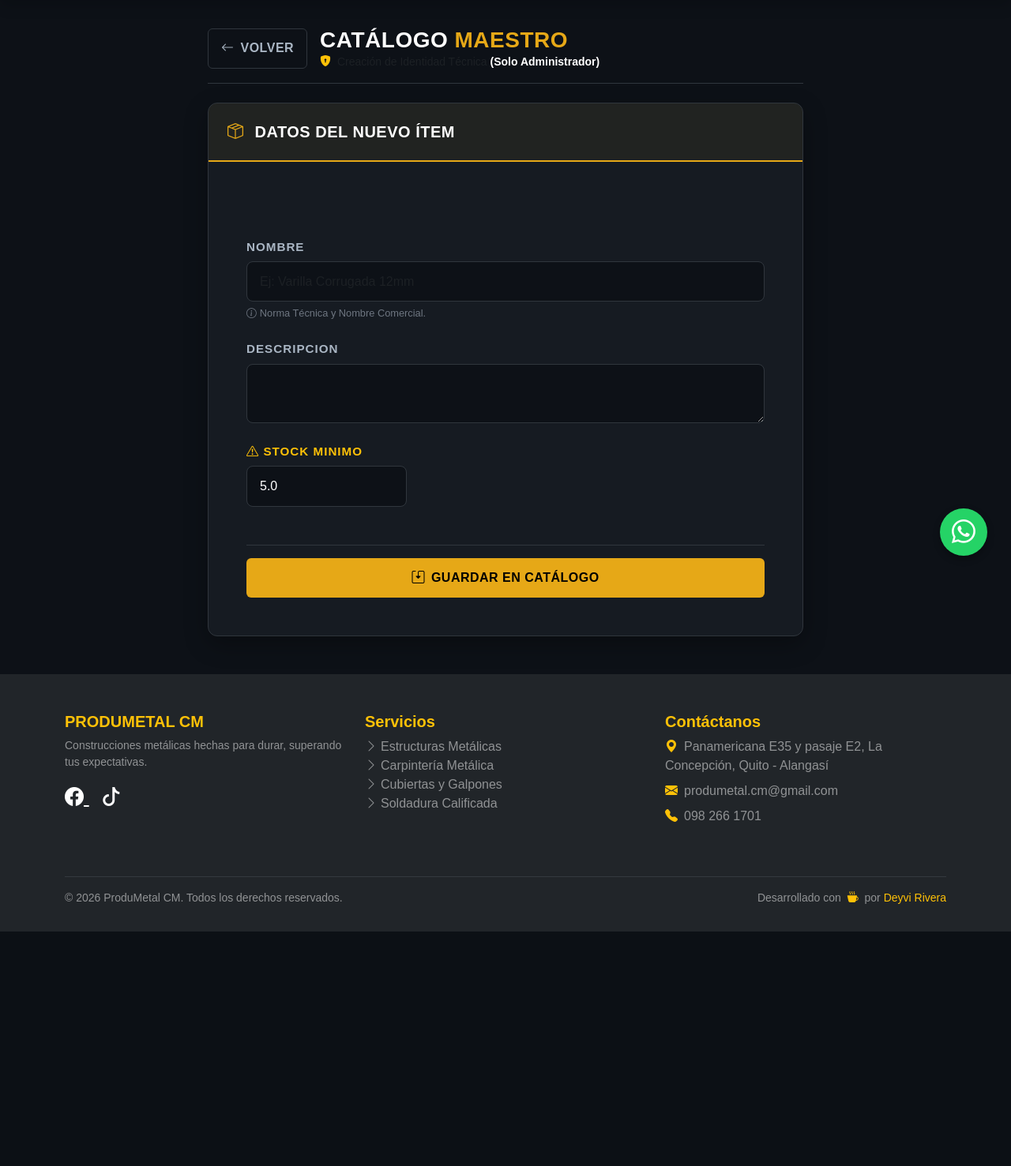
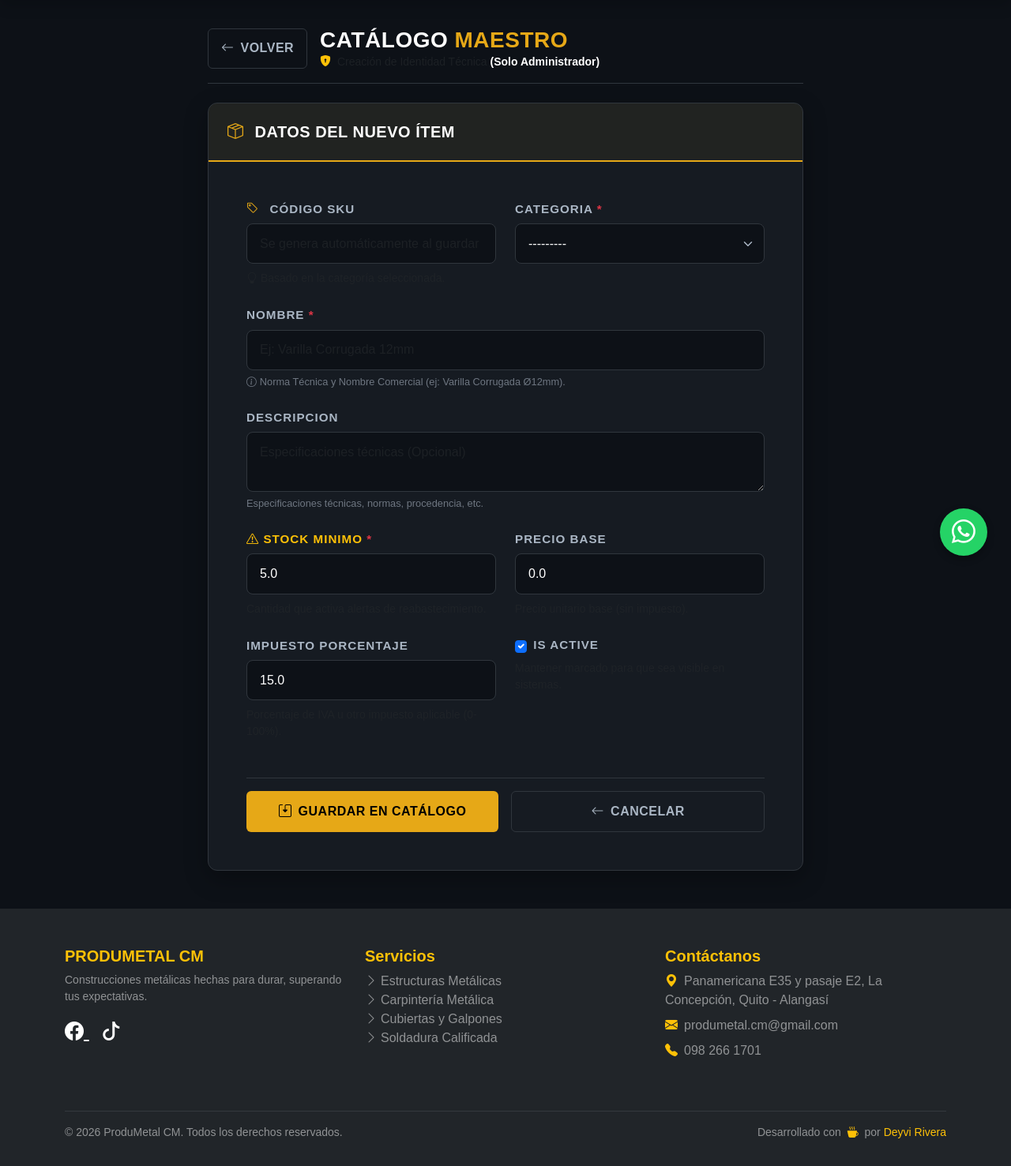
Before and after one commit to Deyvi10/Produmetal2, a Django app: page /erp/inventario/nuevo-material/ in a window 1280 px wide. Shown: the part 66-1543 px from the top of the page at 79% size. Before the commit the page ends 1246 px from the top, so only its background shows below. Run offline with Django 5.2, Linux system fonts and the light colour scheme; a user stored in the database is signed in; data that the repository does not hold is empty; parts of the project's set-up code (start-up, migrations or seed data) failed here and were passed over.

Commit message:
Cambios estrategicos

```diff
--- a/web/forms.py
+++ b/web/forms.py
@@ -119,14 +119,78 @@ class ProyectoForm(forms.ModelForm):
 class MaterialForm(forms.ModelForm):
     class Meta:
         model = Material
-        # CORRECCIÓN CRÍTICA: Adaptado a la nueva arquitectura de Categoria (se eliminó tipo y subcategoria)
-        fields = ['categoria', 'nombre', 'descripcion', 'stock_minimo']
+        fields = ['categoria', 'nombre', 'descripcion', 'precio_base',
+                  'impuesto_porcentaje', 'stock_minimo', 'is_active']
         widgets = {
-            'categoria': forms.Select(attrs={'class': 'form-select'}),
-            'nombre': forms.TextInput(attrs={'class': 'form-control', 'placeholder': 'Ej: Varilla Corrugada 12mm'}),
-            'descripcion': forms.Textarea(attrs={'class': 'form-control', 'rows': 2}),
-            'stock_minimo': forms.NumberInput(attrs={'class': 'form-control', 'min': '0', 'step': '0.01'}),
+            'categoria': forms.Select(attrs={
+                'class': 'form-select',
+                'required': 'required'
+            }),
+            'nombre': forms.TextInput(attrs={
+                'class': 'form-control',
+                'placeholder': 'Ej: Varilla Corrugada 12mm',
+                'required': 'required',
+                'maxlength': '200'
+            }),
+            'descripcion': forms.Textarea(attrs={
+                'class': 'form-control',
+                'rows': 2,
+                'placeholder': 'Especificaciones técnicas (Opcional)'
+            }),
+            'precio_base': forms.NumberInput(attrs={
+                'class': 'form-control',
+                'step': '0.01',
+                'min': '0',
+                'placeholder': '0.00'
+            }),
+            'impuesto_porcentaje': forms.NumberInput(attrs={
+                'class': 'form-control',
+                'step': '0.01',
+                'min': '0',
+                'max': '100',
+                'value': '15'
+            }),
+            'stock_minimo': forms.NumberInput(attrs={
+                'class': 'form-control',
+                'step': '0.01',
+                'min': '0',
+                'placeholder': 'Cantidad mínima para alertas'
+            }),
+            'is_active': forms.CheckboxInput(attrs={
+                'class': 'form-check-input'
+            })
         }
+
+    def clean_nombre(self):
+        """Validar que el nombre no sea vacío y tenga longitud mínima"""
+        nombre = self.cleaned_data.get('nombre', '').strip()
+        if not nombre:
+            raise ValidationError("El nombre del material es obligatorio y no puede estar vacío.")
+        if len(nombre) < 3:
+            raise ValidationError("El nombre debe tener al menos 3 caracteres.")
+        return nombre
+
+    def clean_precio_base(self):
+        """Validar que el precio no sea negativo"""
+        precio = self.cleaned_data.get('precio_base')
+        if precio is not None and precio < 0:
+            raise ValidationError("El precio base no puede ser negativo.")
+        return precio
+
+    def clean_stock_minimo(self):
+        """Validar que stock mínimo sea válido"""
+        stock = self.cleaned_data.get('stock_minimo')
+        if stock is not None and stock < 0:
+            raise ValidationError("El stock mínimo no puede ser negativo.")
+        return stock
+
+    def clean_impuesto_porcentaje(self):
+        """Validar que el porcentaje sea válido (0-100%)"""
+        impuesto = self.cleaned_data.get('impuesto_porcentaje')
+        if impuesto is not None:
+            if impuesto < 0 or impuesto > 100:
+                raise ValidationError("El porcentaje de impuesto debe estar entre 0 y 100.")
+        return impuesto
 
 class AjusteInventarioForm(forms.Form):
     bodega = forms.ModelChoiceField(
--- a/web/templates/web/erp/crear_material.html
+++ b/web/templates/web/erp/crear_material.html
@@ -118,49 +118,95 @@
                     <form method="POST" enctype="multipart/form-data" class="needs-validation" novalidate>
                         {% csrf_token %}
 
+                        <!-- SECCIÓN 1: SKU Y CATEGORÍA -->
                         <div class="row g-4 mb-4">
+                            <!-- SKU: Solo lectura si estamos editando -->
                             <div class="col-md-6">
-                                <label class="form-label">{{ form.sku.label }}</label>
-                                {{ form.sku }}
+                                <label class="form-label">
+                                    <i class="bi bi-tag me-2" style="color: var(--pm-amber);"></i>
+                                    Código SKU
+                                </label>
+                                {% if editando %}
+                                    <input type="text" class="form-control" value="{{ material.sku }}" readonly disabled style="background: var(--pm-bg); opacity: 0.6;">
+                                    <small class="text-muted d-block mt-2"><i class="bi bi-info-circle"></i> El código SKU se genera automáticamente y no puede modificarse.</small>
+                                {% else %}
+                                    <input type="text" class="form-control" placeholder="Se genera automáticamente al guardar" disabled style="background: var(--pm-bg);">
+                                    <small class="text-muted d-block mt-2"><i class="bi bi-lightbulb"></i> Basado en la categoría seleccionada.</small>
+                                {% endif %}
                             </div>
+                            <!-- CATEGORÍA: Requerida -->
                             <div class="col-md-6">
-                                <label class="form-label">{{ form.tipo.label }}</label>
-                                {{ form.tipo }}
+                                <label class="form-label">{{ form.categoria.label }} <span class="text-danger">*</span></label>
+                                {{ form.categoria }}
+                                {% if form.categoria.errors %}<div class="text-danger small mt-1 fw-bold"><i class="bi bi-exclamation-triangle"></i> {{ form.categoria.errors|join:", " }}</div>{% endif %}
                             </div>
                         </div>
 
+                        <!-- SECCIÓN 2: NOMBRE Y DESCRIPCIÓN -->
                         <div class="mb-4">
-                            <label class="form-label">{{ form.nombre.label }}</label>
+                            <label class="form-label">{{ form.nombre.label }} <span class="text-danger">*</span></label>
                             {{ form.nombre }}
-                            <div class="form-text"><i class="bi bi-info-circle me-1"></i>Norma Técnica y Nombre Comercial.</div>
-                            {% if form.nombre.errors %}<div class="text-danger small mt-1 fw-bold">{{ form.nombre.errors|join:", " }}</div>{% endif %}
+                            <div class="form-text"><i class="bi bi-info-circle me-1"></i>Norma Técnica y Nombre Comercial (ej: Varilla Corrugada Ø12mm).</div>
+                            {% if form.nombre.errors %}<div class="text-danger small mt-1 fw-bold"><i class="bi bi-exclamation-triangle"></i> {{ form.nombre.errors|join:", " }}</div>{% endif %}
                         </div>
 
                         <div class="mb-4">
                             <label class="form-label">{{ form.descripcion.label }}</label>
                             {{ form.descripcion }}
+                            <div class="form-text">Especificaciones técnicas, normas, procedencia, etc.</div>
                         </div>
 
-                        <div class="row g-4 mb-5">
-                            <div class="col-md-4">
-                                <label class="form-label text-warning"><i class="bi bi-exclamation-triangle"></i> {{ form.stock_minimo.label }}</label>
+                        <!-- SECCIÓN 3: INVENTARIO Y PRECIOS -->
+                        <div class="row g-4 mb-4">
+                            <div class="col-md-6">
+                                <label class="form-label text-warning">
+                                    <i class="bi bi-exclamation-triangle"></i>
+                                    {{ form.stock_minimo.label }}
+                                    <span class="text-danger">*</span>
+                                </label>
                                 {{ form.stock_minimo }}
-                                {% if form.stock_minimo.errors %}<div class="text-danger small mt-1 fw-bold">{{ form.stock_minimo.errors|join:", " }}</div>{% endif %}
+                                <small class="text-muted d-block mt-2">Cantidad que activa alertas de reabastecimiento.</small>
+                                {% if form.stock_minimo.errors %}<div class="text-danger small mt-1 fw-bold"><i class="bi bi-exclamation-triangle"></i> {{ form.stock_minimo.errors|join:", " }}</div>{% endif %}
                             </div>
-                            <div class="col-md-4">
-                                <label class="form-label">{{ form.stock_actual.label }}</label>
-                                {{ form.stock_actual }}
-                            </div>
-                            <div class="col-md-4">
-                                <label class="form-label">{{ form.ubicacion.label }}</label>
-                                {{ form.ubicacion }}
+                            <div class="col-md-6">
+                                <label class="form-label">{{ form.precio_base.label }}</label>
+                                {{ form.precio_base }}
+                                <small class="text-muted d-block mt-2">Precio unitario base (sin impuesto).</small>
+                                {% if form.precio_base.errors %}<div class="text-danger small mt-1 fw-bold"><i class="bi bi-exclamation-triangle"></i> {{ form.precio_base.errors|join:", " }}</div>{% endif %}
                             </div>
                         </div>
 
+                        <!-- SECCIÓN 4: IMPUESTOS Y ESTADO -->
+                        <div class="row g-4 mb-5">
+                            <div class="col-md-6">
+                                <label class="form-label">{{ form.impuesto_porcentaje.label }}</label>
+                                {{ form.impuesto_porcentaje }}
+                                <small class="text-muted d-block mt-2">Porcentaje de IVA u otro impuesto aplicable (0-100%).</small>
+                                {% if form.impuesto_porcentaje.errors %}<div class="text-danger small mt-1 fw-bold"><i class="bi bi-exclamation-triangle"></i> {{ form.impuesto_porcentaje.errors|join:", " }}</div>{% endif %}
+                            </div>
+                            <div class="col-md-6">
+                                <label class="form-label d-flex align-items-center gap-2">
+                                    {{ form.is_active }} <span>{{ form.is_active.label }}</span>
+                                </label>
+                                <small class="text-muted d-block mt-2">
+                                    {% if editando %}
+                                        Desmarcar para desactivar sin eliminar de histórico.
+                                    {% else %}
+                                        Mantener marcado para que sea visible en sistemas.
+                                    {% endif %}
+                                </small>
+                            </div>
+                        </div>
+
+                        <!-- BOTONES DE ACCIÓN -->
                         <div class="d-flex flex-column flex-md-row gap-3 pt-3 border-top" style="border-color: var(--pm-border) !important;">
                             <button type="submit" class="btn-amber btn-minimal w-100 w-md-auto justify-content-center">
-                                <i class="bi bi-save2"></i> {% if editando %}Actualizar Ficha{% else %}Guardar en Catálogo{% endif %}
+                                <i class="bi bi-save2"></i>
+                                {% if editando %}Actualizar Ficha{% else %}Guardar en Catálogo{% endif %}
                             </button>
+                            <a href="{% url 'inventario_actual' %}" class="btn-outline-secondary-custom btn-minimal w-100 w-md-auto justify-content-center">
+                                <i class="bi bi-arrow-left"></i> Cancelar
+                            </a>
                         </div>
                     </form>
                 </div>
--- a/web/views.py
+++ b/web/views.py
@@ -668,41 +668,126 @@ def inventario_actual(request):
 @login_required(login_url='login')
 @user_passes_test(es_admin, login_url='dashboard_erp')
 def crear_material(request):
+    """
+    Vista para crear nuevo material en el catálogo maestro.
+    Solo administrador puede acceder.
+
+    GET: Muestra formulario vacío
+    POST: Valida y guarda material (genera SKU automático)
+    """
     if request.method == 'POST':
-        # PASA REQUEST.POST Y REQUEST.FILES
         form = MaterialForm(request.POST, request.FILES)
+
         if form.is_valid():
-            form.save()
-            messages.success(request, "Material guardado correctamente.")
-            return redirect('inventario_actual')
+            try:
+                material = form.save(commit=False)
+                material.save()  # Aquí se genera el SKU automáticamente
+
+                # Mensaje de éxito con el código generado
+                messages.success(
+                    request,
+                    f"✅ Material '{material.nombre}' creado exitosamente. "
+                    f"Código asignado: <strong>{material.sku}</strong>"
+                )
+
+                # Log para auditoría (implementar después)
+                # log_auditoria(request.user, 'CREATE', 'Material', material.id)
+
+                return redirect('inventario_actual')
+
+            except Exception as e:
+                # Capturar errores de base de datos
+                messages.error(
+                    request,
+                    f"❌ Error al guardar material: {str(e)}"
+                )
+                import logging
+                logger = logging.getLogger(__name__)
+                logger.error(f"Error creando material: {str(e)}", exc_info=True)
+
         else:
-            # Esto es clave para debugear: imprimir errores si el form no es válido
-            print(form.errors)
-            messages.error(request, "Error al guardar. Revisa los campos.")
+            # Mostrar errores de validación específicos
+            error_messages = []
+            for field, errors in form.errors.items():
+                for error in errors:
+                    if field == '__all__':
+                        error_messages.append(f"⚠️ {error}")
+                    else:
+                        field_label = form.fields[field].label if field in form.fields else field
+                        error_messages.append(f"⚠️ {field_label}: {error}")
+
+            for error_msg in error_messages:
+                messages.error(request, error_msg)
+
     else:
+        # GET: mostrar formulario vacío
         form = MaterialForm()
 
-    return render(request, 'web/erp/crear_material.html', {'form': form})
+    context = {
+        'form': form,
+        'editando': False,
+        'titulo': 'Crear Nuevo Material',
+    }
+    return render(request, 'web/erp/crear_material.html', context)
 
 @login_required(login_url='login')
 @user_passes_test(es_admin, login_url='dashboard_erp')
 def editar_material(request, material_id):
-    from .forms import MaterialForm
+    """
+    Vista para editar propiedades de un material existente.
+    Solo administrador puede acceder.
+
+    Nota: El SKU es inmutable (auto-generado)
+    """
     material = get_object_or_404(Material, id=material_id)
+
     if request.method == 'POST':
-        form = MaterialForm(request.POST, instance=material)
+        form = MaterialForm(request.POST, request.FILES, instance=material)
+
         if form.is_valid():
-            form.save()
-            messages.success(request, f'¡Material {material.sku} actualizado correctamente!')
-            return redirect('inventario_actual')
+            try:
+                form.save()
+                messages.success(
+                    request,
+                    f"✅ Material {material.sku} actualizado correctamente."
+                )
+                return redirect('inventario_actual')
+
+            except Exception as e:
+                messages.error(
+                    request,
+                    f"❌ Error al actualizar material: {str(e)}"
+                )
+                import logging
+                logger = logging.getLogger(__name__)
+                logger.error(f"Error editando material {material_id}: {str(e)}",
+                           exc_info=True)
+
+        else:
+            # Mostrar errores de validación
+            error_messages = []
+            for field, errors in form.errors.items():
+                for error in errors:
+                    if field == '__all__':
+                        error_messages.append(f"⚠️ {error}")
+                    else:
+                        field_label = form.fields[field].label if field in form.fields else field
+                        error_messages.append(f"⚠️ {field_label}: {error}")
+
+            for error_msg in error_messages:
+                messages.error(request, error_msg)
+
     else:
         form = MaterialForm(instance=material)
 
-    return render(request, 'web/erp/crear_material.html', {
+    context = {
         'form': form,
         'editando': True,
-        'material': material
-    })
+        'material': material,
+        'titulo': f'Editar Material: {material.sku}',
+    }
+    return render(request, 'web/erp/crear_material.html', context)
+
 
 @login_required(login_url='login')
 @user_passes_test(es_admin, login_url='dashboard_erp')
```
Also changed, not shown: web/models.py (+76 -10 lines), db.sqlite3.
